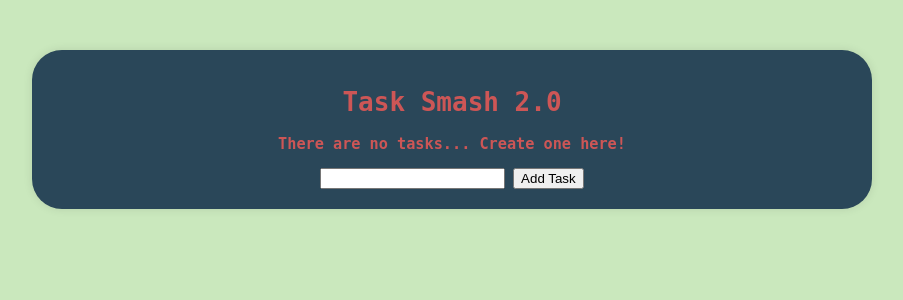
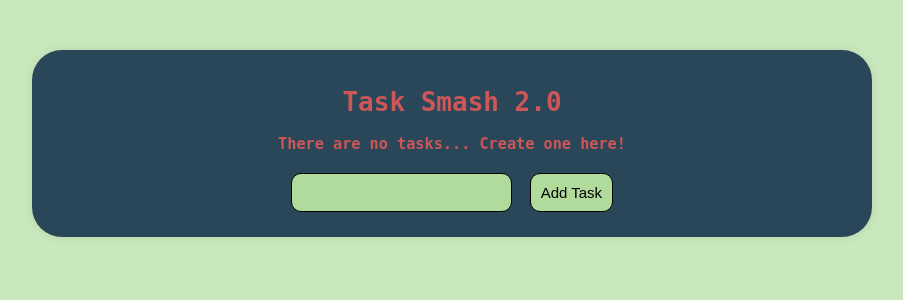
Before and after one commit to Trust-Worthy/appflasky, a Flask app: page / in a window 1280 px wide. Shown: the top 300 px of the page, without its empty margins (188-1091 px from the left). Run offline with Flask 3, Linux system fonts and the light colour scheme; data that the repository does not hold is empty.

Commit message:
Styled the 'Add-task' button.

```diff
--- a/static/styles.css
+++ b/static/styles.css
@@ -41,4 +41,16 @@ body {
   background-color: #B0DB9C;
   color: #2A4759;
   text-decoration: none;
+  transition: background-color 0.3s ease;
+}
+.content table a:hover {
+  background-color: #9EC6F3;
+}
+.content input {
+  padding: 10px;
+  margin: 5px;
+  border: solid 1px;
+  border-radius: 10px;
+  background-color: #B0DB9C;
+  font-size: 15px;
 }/*# sourceMappingURL=styles.css.map */
--- a/static/styles.scss
+++ b/static/styles.scss
@@ -52,8 +52,22 @@ body {
             background-color: #B0DB9C;
             color: #2A4759;
             text-decoration: none;
+            transition: background-color 0.3s ease;
+
+            &:hover{
+                background-color: $primary-hover-color;
+            }
         }
 
 
     }
+
+    input {
+        padding: 10px;
+        margin: 5px;
+        border: solid 1px;
+        border-radius: 10px;
+        background-color: #B0DB9C;
+        font-size: 15px;
+    }
 }
```
Also changed, not shown: 1 other file.
